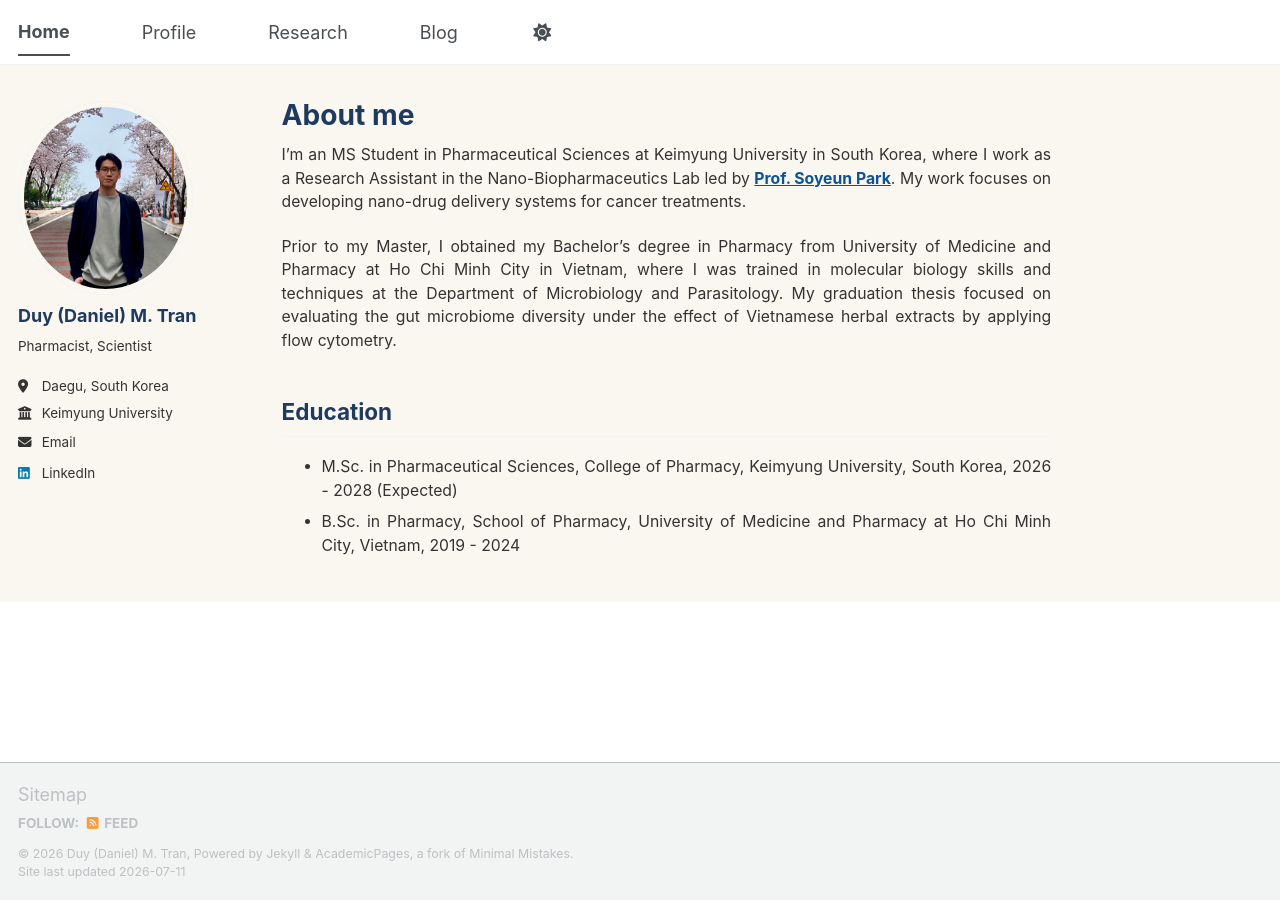
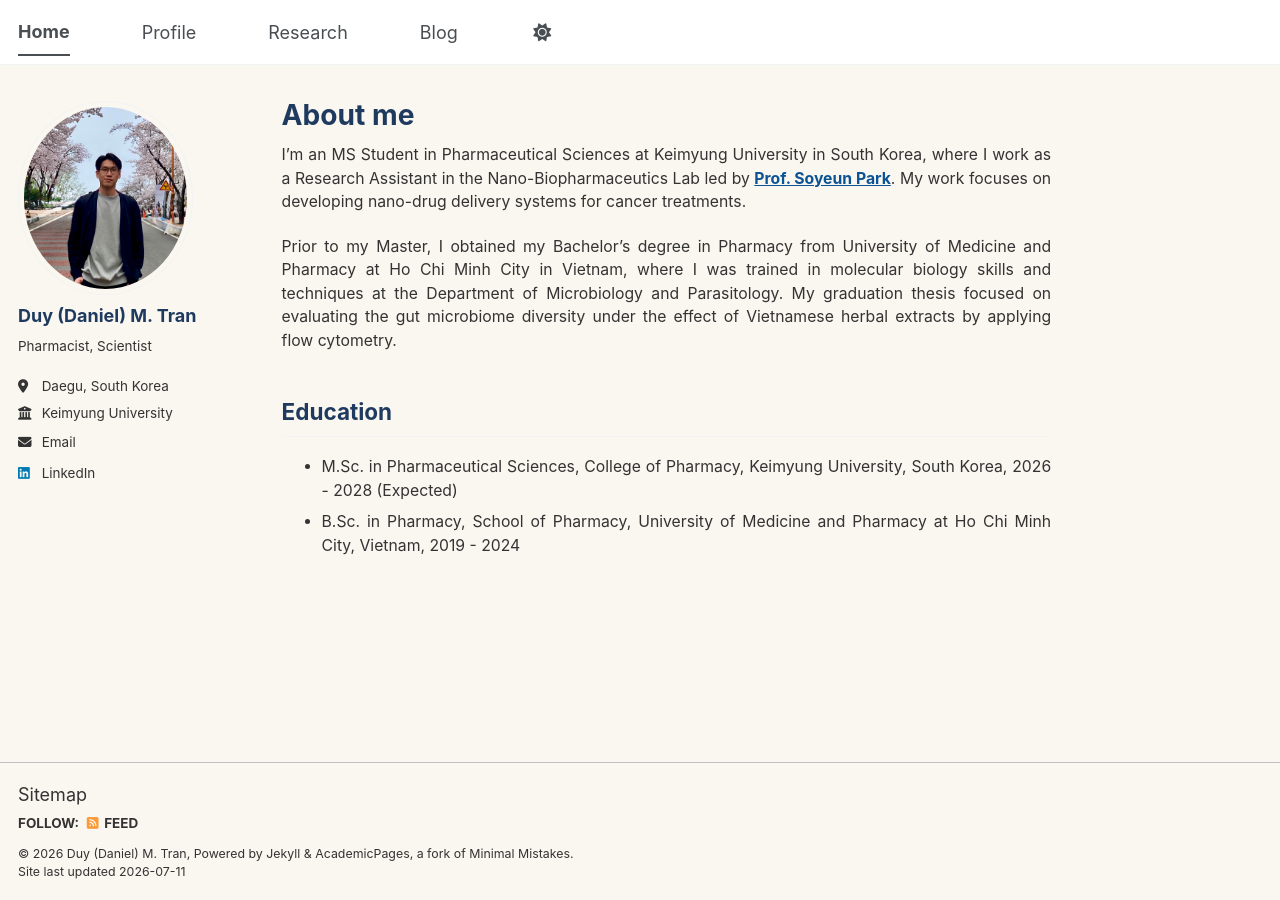
Before and after one commit to tranminhduy-git/tmduy.github.io, a Jekyll site: the page built from _pages/about.md, in a window 1280 px wide. Built offline with Jekyll 4.4.1, drawn with Linux system fonts in a browser that asks for light colours; a script bundle is joined from its source files by our own code; library files that are not in the unit come from our copies.

Commit message:
Update main.scss

```diff
--- a/assets/css/main.scss
+++ b/assets/css/main.scss
@@ -43,28 +43,40 @@
 
 ;
 
+/* Full page background */
+html,
 body,
-
+#main,
 .page,
-
 .archive,
-
-.initial-content {
-
-  background-color: #FAF7F0;
-
+.initial-content,
+.layout--single,
+.layout--archive,
+.page__content,
+.page__inner-wrap,
+.sidebar,
+.page__footer {
+  background-color: #FAF7F0 !important;
   color: #333333;
-
 }
 
-h1, h2, h3, h4, h5, h6 {
-
+/* Heading */
+h1,
+h2,
+h3,
+h4,
+h5,
+h6 {
   color: #1F3A5F;
-
 }
 
+/* Links */
 a {
+  color: #0B5394;
+}
 
-  color: #0B5394;
-
+/* Keep navigation white */
+.masthead,
+.greedy-nav {
+  background-color: #ffffff !important;
 }
```
